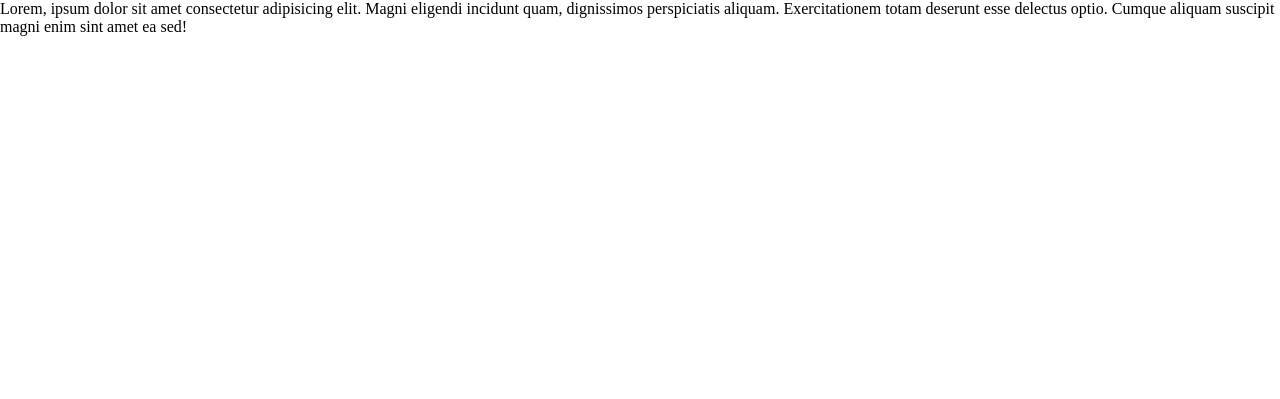
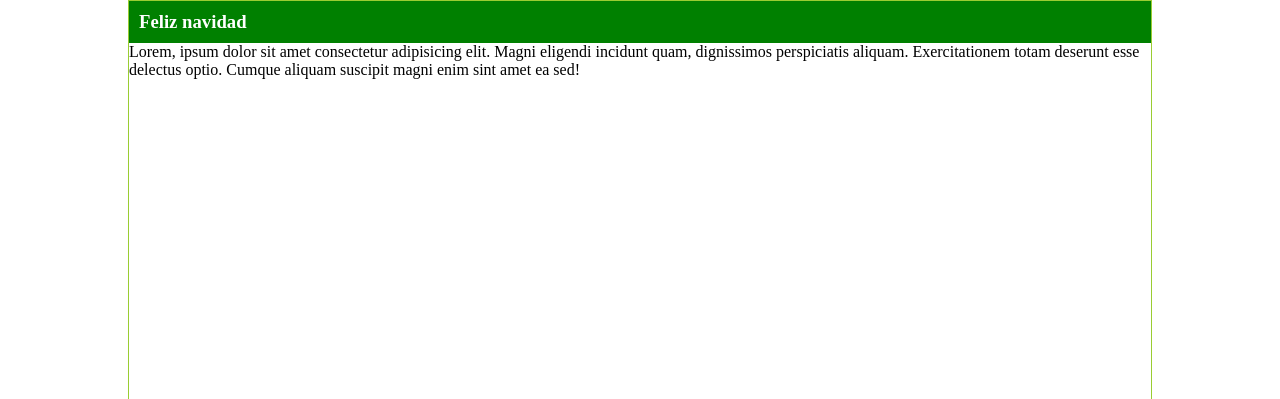
Before and after one commit to lortizlucas/navidad, a plain HTML site: page index.html in a window 1280 px wide. Shown: the top 399 px of the page. Drawn offline with Linux system fonts and the light colour scheme.

Commit message:
estilando titulos

```diff
--- a/css/style.css
+++ b/css/style.css
@@ -3,3 +3,14 @@
   margin: 0;
   padding: 0;
 }
+.container {
+  width: 80%;
+  height: 400px;
+  border: 1px solid yellowgreen;
+  margin: 0 auto;
+}
+.title h1 {
+  background-color: green;
+  color: white;
+  padding: 10px;
+}
--- a/index.html
+++ b/index.html
@@ -9,7 +9,9 @@
   </head>
   <body>
     <article class="container">
-      <section class="title"></section>
+      <section class="title">
+        <h1>Feliz navidad</h1>
+      </section>
       <section class="parrafo">
         <p>
           Lorem, ipsum dolor sit amet consectetur adipisicing elit. Magni
```
